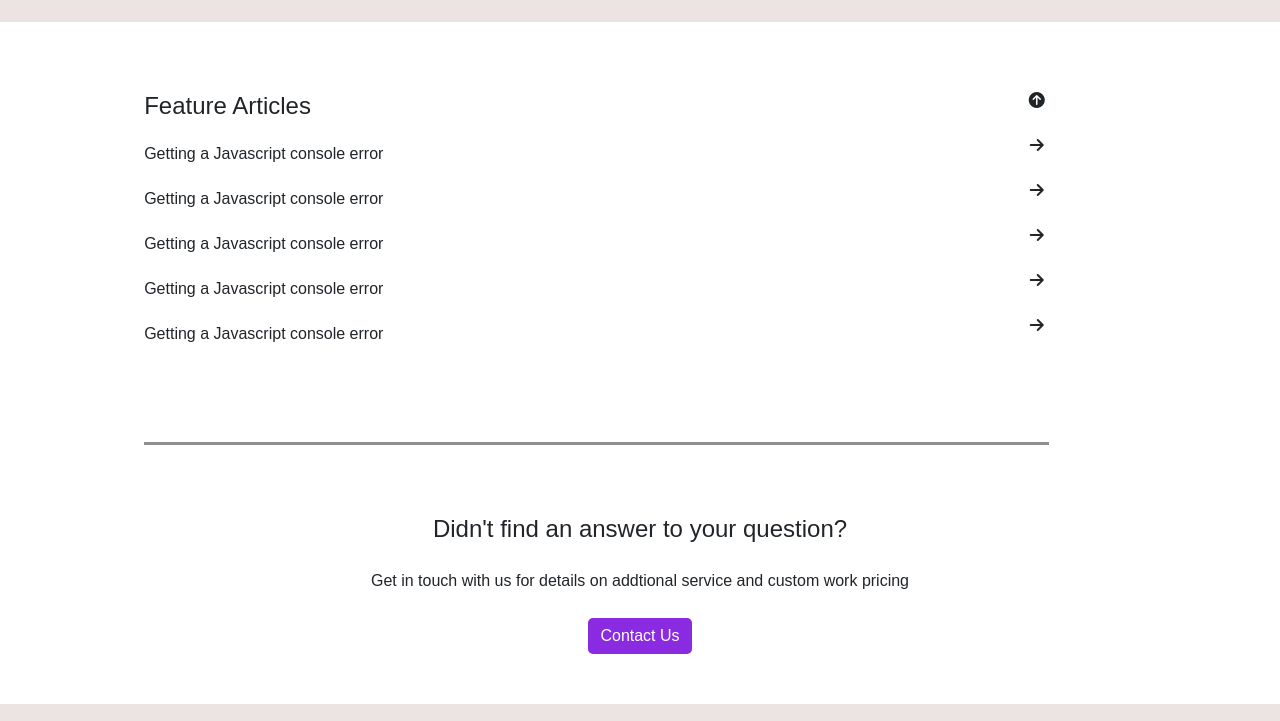
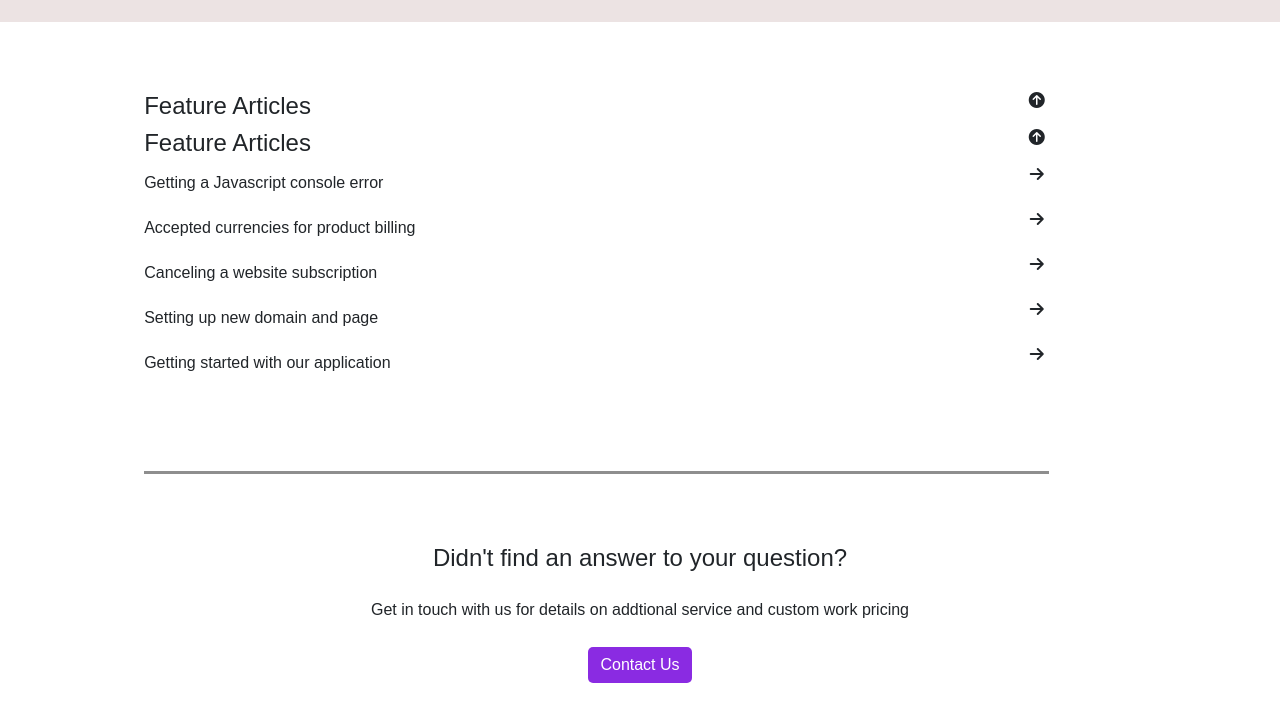
Before and after one commit to FajriSiiv/landingpage, a plain HTML site: page index.html in a window 1280 px wide. Shown: the part 920-1641 px from the top of the page. Drawn offline with nearby package versions, Linux system fonts and the light colour scheme; a web font is replaced by a local one.

Commit message:
Update index.html

```diff
--- a/index.html
+++ b/index.html
@@ -72,11 +72,12 @@
         <div class="row justify-content-center">
             <div class="col-lg-10 content">
                 <h4>Feature Articles</h4> <i class="fas fa-arrow-circle-up"></i>
+                <h4>Feature Articles</h4> <i class="fas fa-arrow-circle-up"></i>
                 <p>Getting a Javascript console error</p> <i class="fa fa-arrow-right"></i>
-                <p>Getting a Javascript console error</p> <i class="fa fa-arrow-right"></i>
-                <p>Getting a Javascript console error</p> <i class="fa fa-arrow-right"></i>
-                <p>Getting a Javascript console error</p> <i class="fa fa-arrow-right"></i>
-                <p>Getting a Javascript console error</p> <i class="fa fa-arrow-right"></i>
+                <p>Accepted currencies for product billing</p> <i class="fa fa-arrow-right"></i>
+                <p>Canceling a website subscription</p> <i class="fa fa-arrow-right"></i>
+                <p>Setting up new domain and page</p> <i class="fa fa-arrow-right"></i>
+                <p>Getting started with our application</p> <i class="fa fa-arrow-right"></i>
             </div>
         </div>
         <div class="quest">
```
